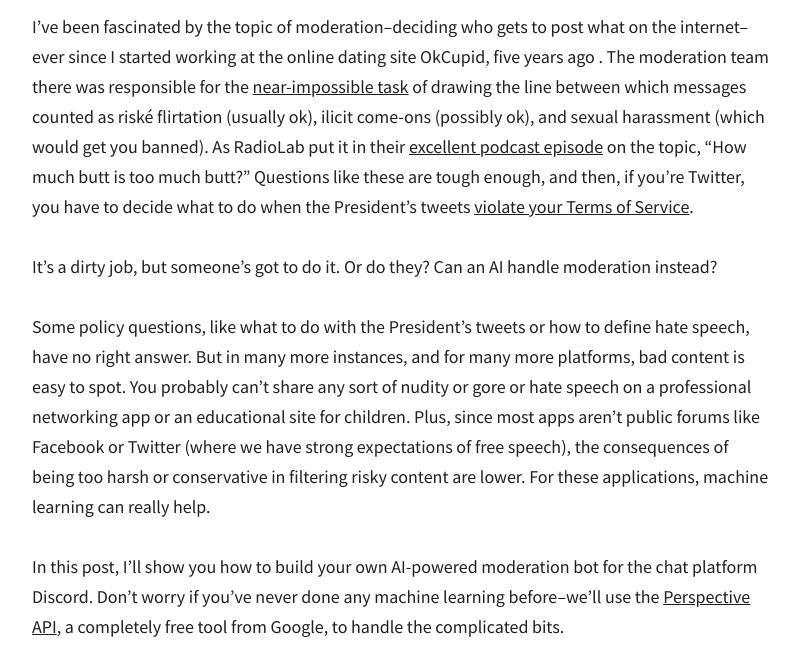
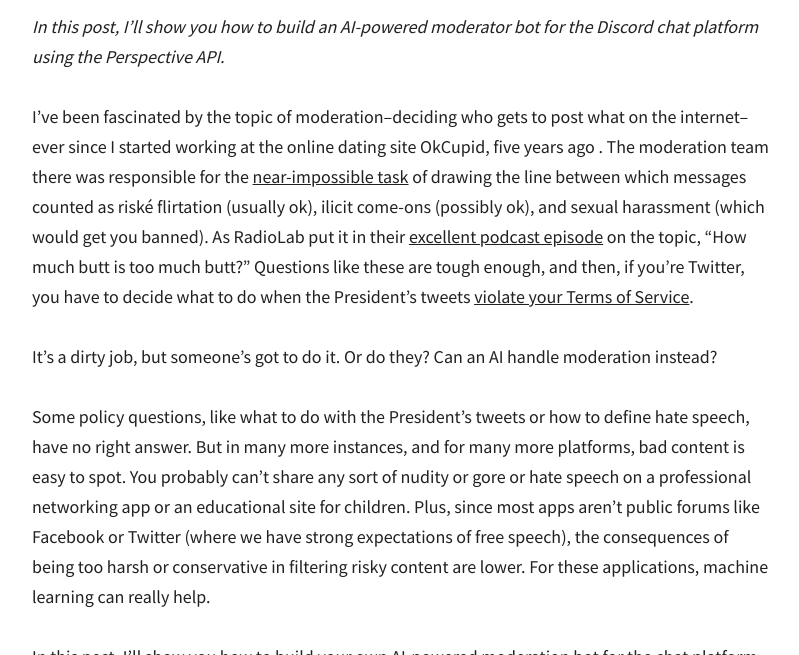
Before and after one commit to dalequark/daleonai, a Jekyll site: the page built from _posts/2020-06-30-build-your-own-ai-moderator-bot-for-discord-with-the-perspective-api.md, in a window 1280 px wide and 900 px high, scrolled down 453 px, cut to the strip 245-900 px from the top of the window. Shown: the whole strip, without its empty margins (238-1037 px from the left). Built offline with Jekyll 4.4.1, drawn with Linux system fonts in a browser that asks for light colours; some web fonts are replaced; comment, search, counter and statistics services are not loaded.

Commit message:
Update from Forestry.io Dale updated _posts/2020-06-30-build-your-own-ai-moderator-bot-for-discord-with-the-perspective-api.md

```diff
--- a/_posts/2020-06-30-build-your-own-ai-moderator-bot-for-discord-with-the-perspective-api.md
+++ b/_posts/2020-06-30-build-your-own-ai-moderator-bot-for-discord-with-the-perspective-api.md
@@ -12,6 +12,10 @@
 - chatbots
 
 ---
+_In this post, I'll show you how to build an AI-powered moderator bot for the Discord chat platform using the Perspective API._
+
+<!--more-->
+
 I’ve been fascinated by the topic of moderation--deciding who gets to post what on the internet--ever since I started working at the online dating site OkCupid, five years ago . The moderation team there was responsible for the [near-impossible task](https://www.thecut.com/2017/02/banned-from-okcupid-sexting-moderation.html) of drawing the line between which messages counted as riské flirtation (usually ok), ilicit come-ons (possibly ok), and sexual harassment (which would get you banned). As RadioLab put it in their [excellent podcast episode](https://www.wnycstudios.org/podcasts/radiolab/articles/post-no-evil) on the topic, “How much butt is too much butt?” Questions like these are tough enough, and then, if you’re Twitter, you have to decide what to do when the President’s tweets [violate your Terms of Service](https://www.nytimes.com/2020/06/05/technology/twitter-trump-facebook-moderation.html).
 
 It’s a dirty job, but someone’s got to do it. Or do they? Can an AI handle moderation instead?
```
